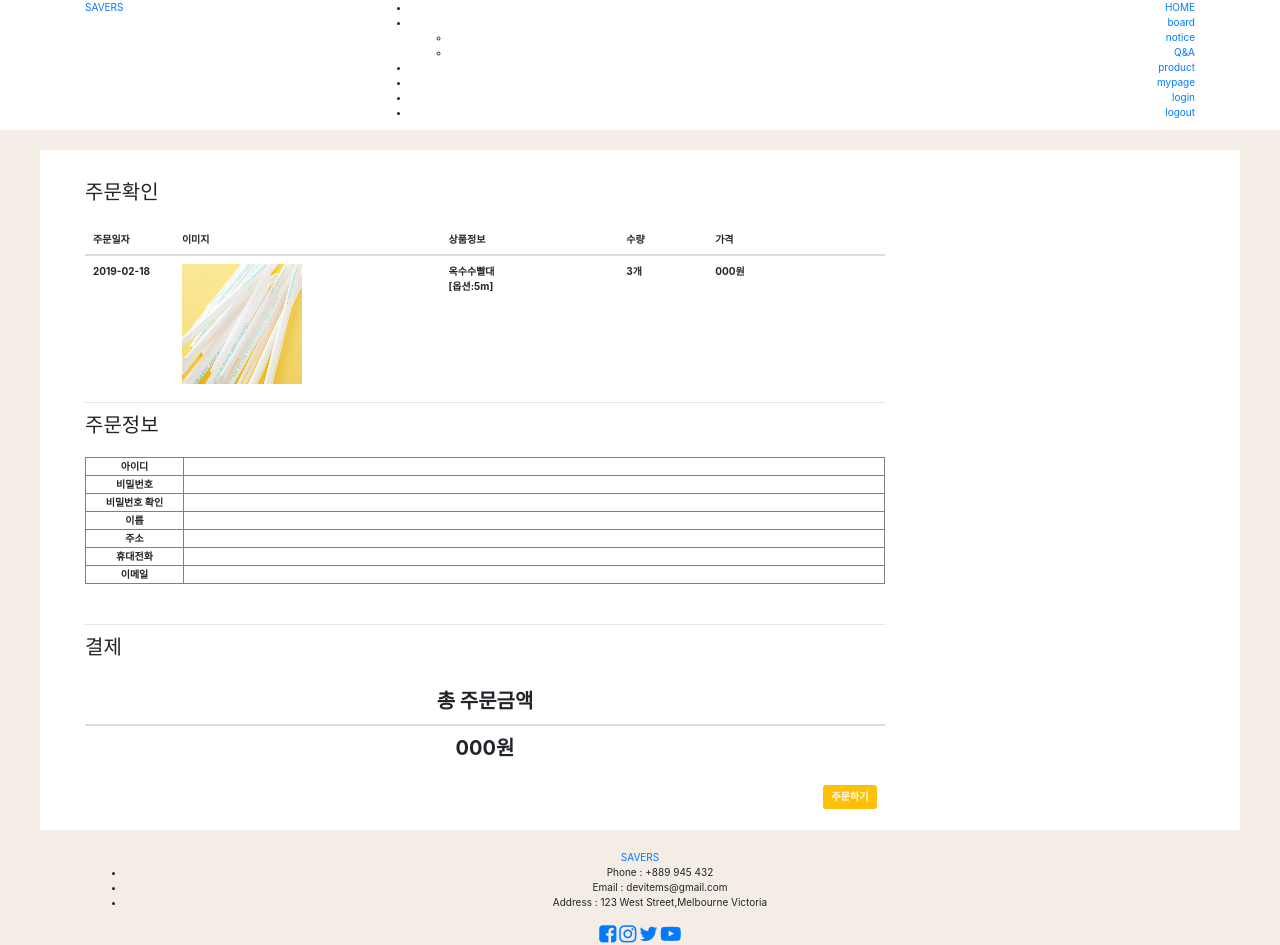
After one commit to jangheeseung/save_earth, a Django app: page /mypage/order/ in a window 1280 px wide. The commit adds this page. Run offline with Django 3.2, Linux system fonts and the light colour scheme; lists and menus that the app fills with data are empty; some libraries are stand-ins or nearby versions.

Commit message:
order_page basket

```diff
--- a/saversproject/main/static/main/css/layout/mypage.css
+++ b/saversproject/main/static/main/css/layout/mypage.css
@@ -126,3 +126,33 @@ td>img{
 .btn{
     color: white;
 }
+/* ----------------------------------------------------------------order------------------------------------------------------- */
+@media (min-width: 992px) {
+    .order .section-padding {
+        padding-top: 2em;
+        padding-bottom: 2em;
+    }
+}
+
+@media (min-width: 1200px) {
+    .order {
+        margin: 30px;
+    }
+}
+
+input{
+    background-color: white;
+    border: 0px;
+}
+
+.order-text{
+    text-align: center;
+}
+
+.order_input{
+    width: 70em;
+}
+.pay{
+    text-align: center;
+    font-size: 20px;
+}
--- /dev/null
+++ b/saversproject/mypage/templates/mypage/order.html
@@ -0,0 +1,135 @@
+{%extends 'main/layout.html'%}
+{%load staticfiles%}
+{%block content%}
+    <link rel="stylesheet" href="{%static 'main/css/layout/mypage.css'%}">
+        <!-- mypage 시작-->
+        <div class="mypage">
+            <section id="gtco-welcome" class="bg-white section-padding">
+                <div class="container_mypage">
+                    <div class="section-content">
+                        <div class="row">
+                            <div class="pl-lg-5 ml-md-5">
+                                <div class="container_mypage2">
+                                    <h2 class="mydetail_h2">주문확인</h2>
+                                    <table class="table">
+                                        <thead>
+                                            <tr>
+                                                <th scope="col" width="10%">주문일자</th>
+                                                <th scope="col" width="30%">이미지</th>
+                                                <th scope="col" width="20%">상품정보</th>
+                                                <th scope="col" width="10%">수량</th>
+                                                <th scope="col" width="20%">가격</th>
+                                            </tr>
+                                        </thead>
+                                        <!-- 주문 목록 시작 -->
+                                        <tbody>
+                                            <tr>
+                                                <!-- 주문일자 -->
+                                                <th scope="row">2019-02-18</th>
+                                                <!-- 제품이미지 -->
+                                                <td>
+                                                    <img src="{%static 'main/img/s.jpg'%}"></td>
+                                                    <!-- 제품정보 -->
+                                                    <td>
+                                                        <strong>옥수수빨대
+                                                            <br>[옵션:5m]</strong>
+                                                        </td>
+                                                        <!-- 제품수량 -->
+                                                        <td>
+                                                            <strong>3개</strong>
+                                                        </td>
+                                                        <!-- 배송상태 -->
+                                                        <td>
+                                                            <strong>000원</strong>
+                                                        </td>
+                                                    </tr>
+                                                </tbody>
+                                                <!-- 주문목록끝 -->
+                                            </table>
+                                            <hr>
+                                                <h2 class="mydetail_h2">주문정보</h2>
+                                                <table border="1" summary="">
+                                                    <colgroup>
+                                                        <col style="width:150px;">
+                                                            <col style="width:auto;"></colgroup>
+                                                            <tbody>
+                                                                <tr>
+                                                                    <th class="order-text" scope="row">아이디</th>
+                                                                    <td>
+                                                                        <input class="order_input" placeholder="" value="" type="text"></td>
+                                                                    </tr>
+                                                                    <tr>
+                                                                        <th class="order-text" scope="row">비밀번호</th>
+
+                                                                        <td>
+
+                                                                            <input class="order_input" value="" type="password"></td>
+                                                                        </tr>
+                                                                        <tr>
+                                                                            <th class="order-text" scope="row">비밀번호 확인</th>
+                                                                            <td>
+                                                                                <input class="order_input" value="" type="password"></td>
+                                                                            </tr>
+
+                                                                            <tr>
+                                                                                <th class="order-text" scope="row">이름</th>
+
+                                                                                <td>
+
+                                                                                    <input class="order_input" type="text" maxlength="20"></td>
+                                                                                </tr>
+
+                                                                                <tr class="">
+                                                                                    <th class="order-text" scope="row">주소
+                                                                                    </th>
+                                                                                    <td>
+
+                                                                                        <input class="order_input" value="" type="text">
+                                                                                            <br></tr>
+
+                                                                                            <tr class="">
+                                                                                                <th class="order-text" scope="row">휴대전화</th>
+
+                                                                                                <td>
+                                                                                                    <input class="order_input" value="" type="text"></td>
+                                                                                                </tr>
+                                                                                                <tr>
+                                                                                                    <th class="order-text" scope="row">이메일</th>
+
+                                                                                                    <td>
+                                                                                                        <input class="order_input" value="" type="text"></td>
+                                                                                                    </tr>
+
+                                                                                                </tbody>
+                                                                                            </table>
+                                                                                            <br>
+                                                                                                <br>
+                                                                                                    <hr>
+                                                                                                        <h2 class="mydetail_h2">결제</h2>
+                                                                                                        <div class="pay">
+                                                                                                            <table class="table">
+                                                                                                                <thead>
+                                                                                                                    <tr>
+                                                                                                                        <th scope="col" width="100%">총 주문금액</th>
+                                                                                                                    </tr>
+                                                                                                                </thead>
+                                                                                                                <tbody>
+                                                                                                                    <tr>
+                                                                                                                        <th scope="row">000원</th>
+                                                                                                                    </tr>
+                                                                                                                </tbody>
+                                                                                                            </table>
+                                                                                                            <a class="btn btn-warning"style="margin-left: 73em;" href="#">
+                                                                                                                <strong>
+                                                                                                                    주문하기</strong>
+                                                                                                            </a>
+                                                                                                        </div>
+                                                                                                    </div>
+                                                                                                </div>
+                                                                                            </div>
+                                                                                        </div>
+                                                                                    </div>
+                                                                                </section>
+                                                                            </div>
+
+                                                                            {%endblock%}
--- a/saversproject/mypage/urls.py
+++ b/saversproject/mypage/urls.py
@@ -8,4 +8,5 @@ urlpatterns = [
     path('',views.mypage,name="mypage"),
     path('mydetail/',views.mydetail,name="mydetail"),
     path('bakset/',views.basket,name="basket"),
+    path('order/',views.order,name="order"),
 ]
--- a/saversproject/mypage/views.py
+++ b/saversproject/mypage/views.py
@@ -9,3 +9,6 @@ def mydetail(request):
 
 def basket(request):
         return render(request,'mypage/basket.html')
+
+def order(request):
+        return render(request,'mypage/order.html')
--- a/saversproject/pay/urls.py
+++ b/saversproject/pay/urls.py
@@ -6,4 +6,5 @@ from . import views
 
 urlpatterns = [
     path('',views.pay,name="pay"),
+
 ]
```
Also changed, not shown: saversproject/mypage/templates/mypage/basket.html (+31 -11 lines), saversproject/mypage/templates/mypage/mydetail.html (+18 -21 lines), saversproject/main/static/main/css/layout/pay.css (line endings or trailing spaces), saversproject/pay/views.py (line endings or trailing spaces).
